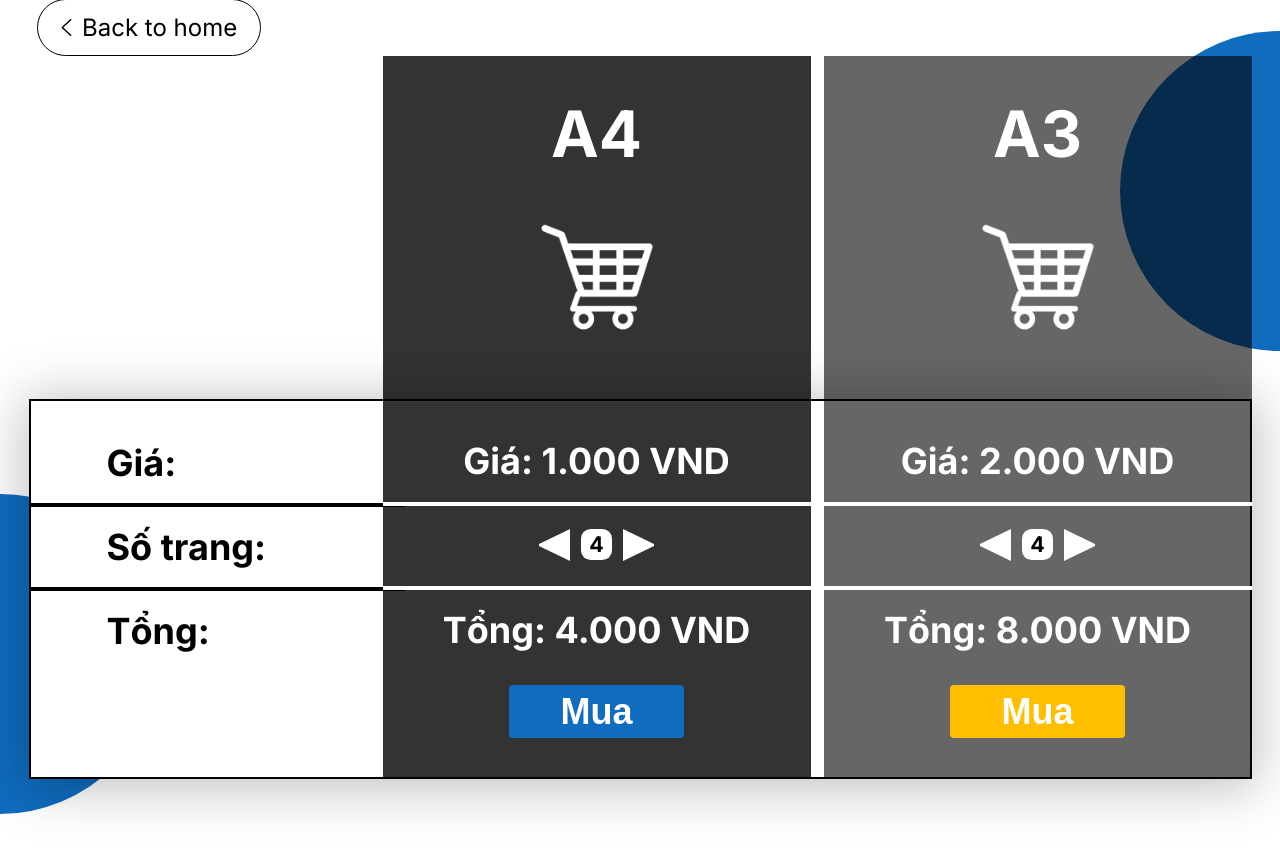
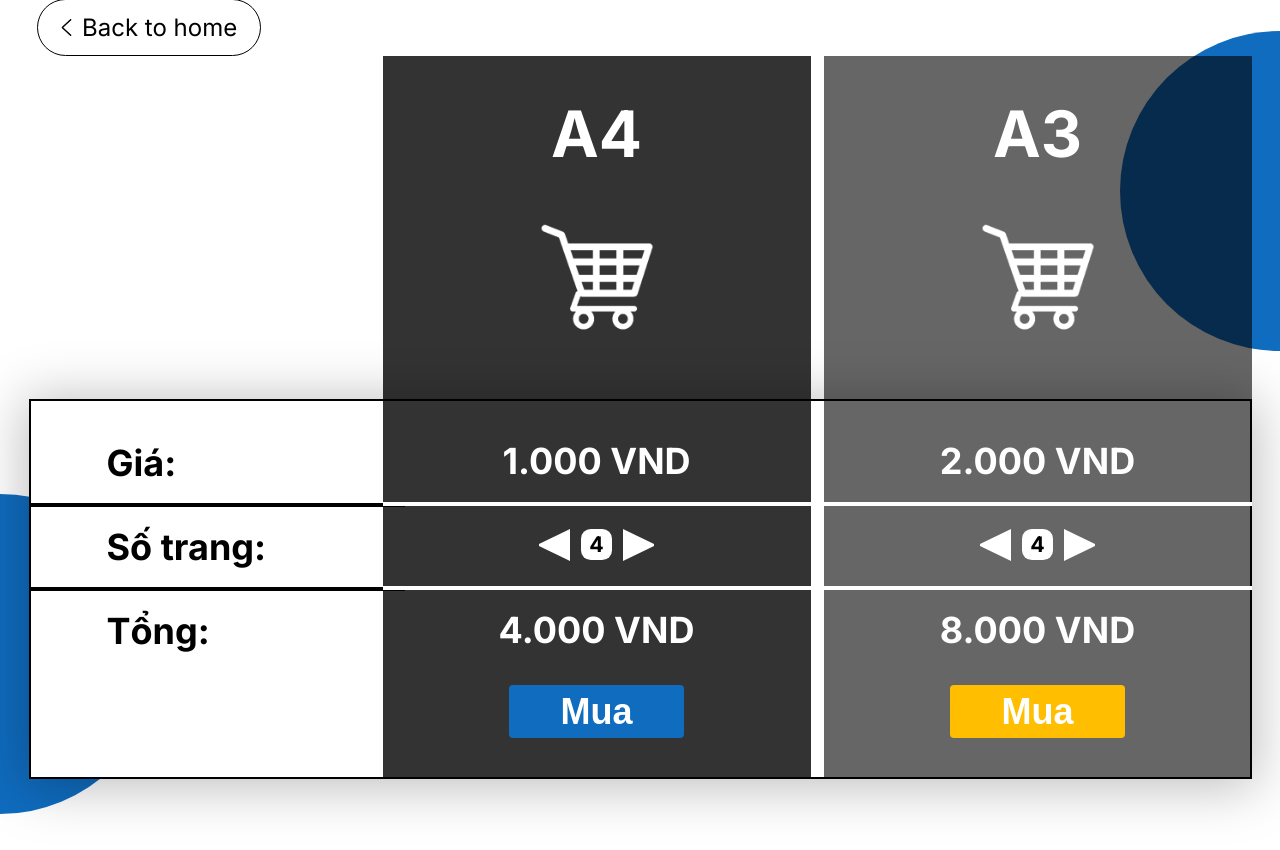
Before and after one commit to lokx1/HCMUT-SPSO, a PHP site: page /pages/Student/buy_pages.php in a window 1280 px wide; the page is wider, and only the part inside the window is pictured. Shown: the part 154-1004 px from the top of that part. Run offline with PHP 8.4, Linux system fonts and the light colour scheme.

Commit message:
Minor fixed, done student front

```diff
--- a/HCMUT_SPSO_MAIN/pages/Student/buy_pages.php
+++ b/HCMUT_SPSO_MAIN/pages/Student/buy_pages.php
@@ -243,26 +243,26 @@
         <div class="paper-card paper-a4">
             <span class="paper-size">A4</span>
             <img src="../../css/assets/shopping-cart-white.png" alt="Cart" class="cart-icon">
-            <p class="price">Giá: 1.000 VND</p>
+            <p class="price">1.000 VND</p>
             <div class="quantity-control">
                 <button class="quantity-btn left"></button>
                 <div class="quantity-display">4</div>
                 <button class="quantity-btn right"></button>
             </div>
-            <p class="total">Tổng: 4.000 VND</p>
+            <p class="total">4.000 VND</p>
             <button class="buy-btn">Mua</button>
         </div>
 
         <div class="paper-card paper-a3">
             <span class="paper-size">A3</span>
             <img src="../../css/assets/shopping-cart-white.png" alt="Cart" class="cart-icon">
-            <p class="price">Giá: 2.000 VND</p>
+            <p class="price">2.000 VND</p>
             <div class="quantity-control">
                 <button class="quantity-btn left"></button>
                 <div class="quantity-display">4</div>
                 <button class="quantity-btn right"></button>
             </div>
-            <p class="total">Tổng: 8.000 VND</p>
+            <p class="total">8.000 VND</p>
             <button class="buy-btn">Mua</button>
         </div>
 
--- a/HCMUT_SPSO_MAIN/pages/Student/home.php
+++ b/HCMUT_SPSO_MAIN/pages/Student/home.php
@@ -140,7 +140,7 @@
                 <img src="../../css/assets/paper.png" alt="Buy Pages">
                 <p>Mua thêm trang với giá rẻ phù hợp với nhu cầu.</p>
             </div>
-            <div class="action-card" onclick="window.location.href='buy_pages.php'">
+            <div class="action-card" onclick="window.location.href='print_history.php'">
                 <span>Lịch sử in</span>
                 <img src="../../css/assets/transaction-history.png" alt="Print History">
                 <p>Xem lại những lần in trước đó của bản thân.</p>
```
